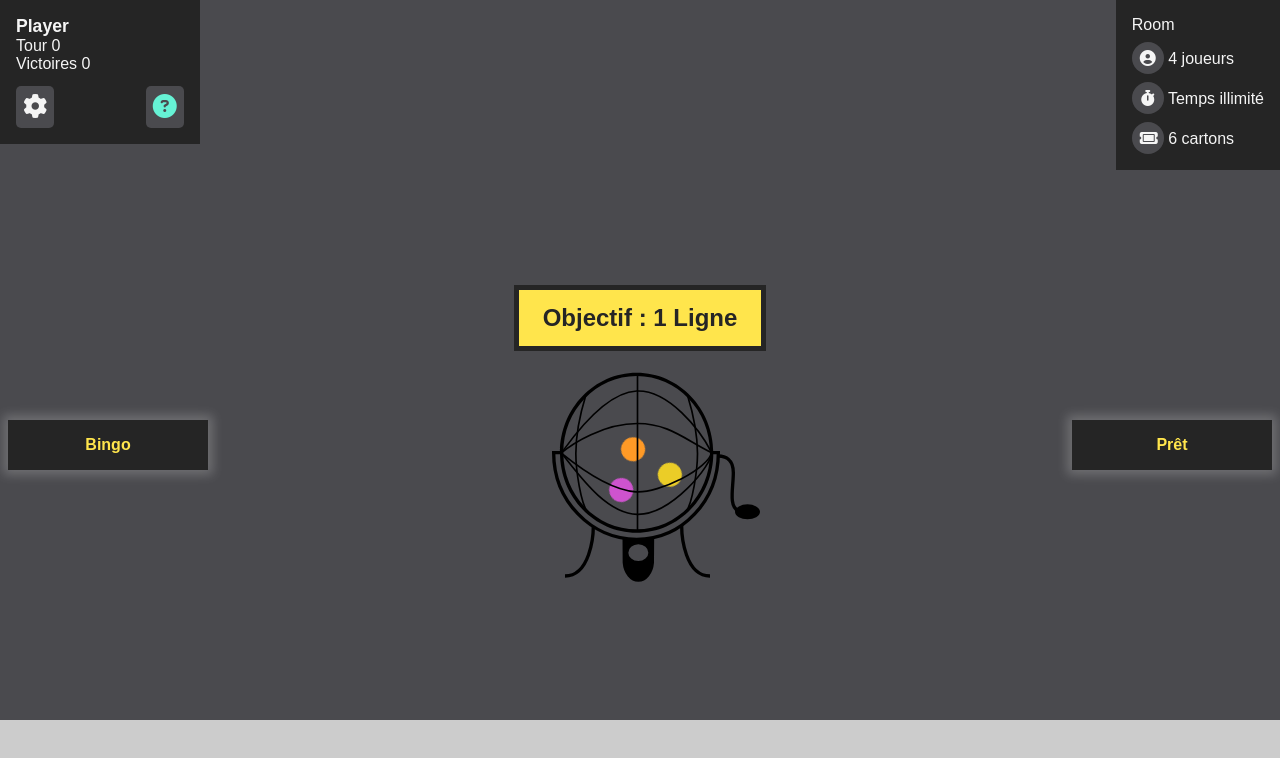
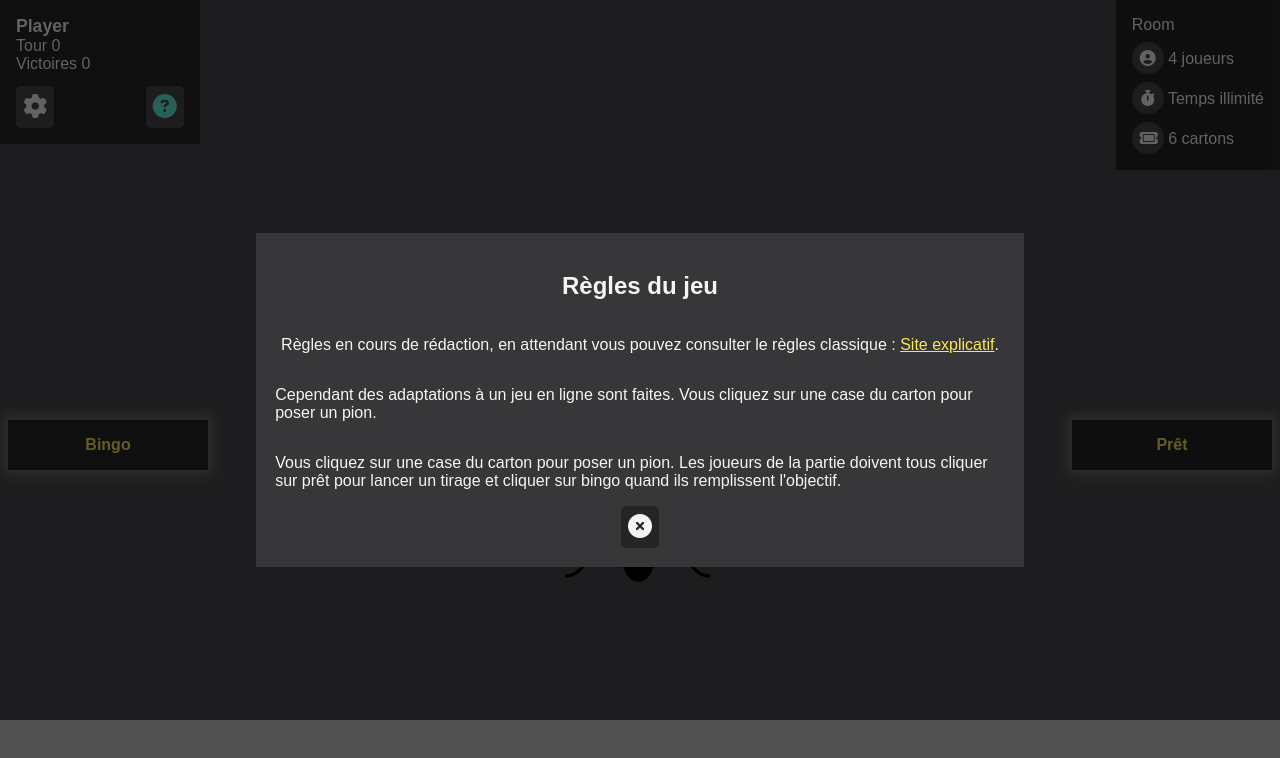
Before and after one commit to TagadaMeli27/loto-entre-amis, a website with bundled scripts: page views/index.html in a window 1280 px wide. Both pictures are taken after a click on the button 164 px from the left and 106 px from the top of the page. Built offline with nearby package versions, Linux system fonts and the light colour scheme; no server answers.

Commit message:
add modal and link to global rules

```diff
--- a/static/css/style.css
+++ b/static/css/style.css
@@ -71,7 +71,7 @@ main.container {
     text-align: center;
     font-weight: bold;
     font-size: 1.3em;
-    background-color: lightgreen;
+    background-color: #66f2d5;
     transform: scale(0);
     z-index: 10;
 }
@@ -401,11 +401,16 @@ section.modal .modal-container {
     justify-content: center;
     align-items: center;
     background-color: #37373a;
+    color: whitesmoke;
     padding: 1.2em;
 }
 
-section.modal .modal-container p {
-    color: whitesmoke;
+section.modal .modal-container a {
+    color: #ffe54c;
+}
+
+section.modal .modal-container a:hover {
+    color: #ffab4c;
 }
 
 section.modal .modal-container .grid-6 {
@@ -418,6 +423,10 @@ section.modal .modal-container .grid-6 {
 section.modal#settings-modal aside {
     width: 100%;
     margin-top: 1em;
+}
+
+section.modal#rules-modal .modal-container {
+    width: 60%;
 }
 
 section.modal .btn-icon {
@@ -516,6 +525,10 @@ section.modal aside {
 }
 
 @media screen and (max-width: 500px) {
+    section.modal#rules-modal .modal-container {
+        width: 95%;
+    }
+
     .middle-line {
         flex-direction: column;
     }
--- a/static/js/script.js
+++ b/static/js/script.js
@@ -247,4 +247,16 @@ window.addEventListener("load", () => {
     for (const color of colors) {
         color.addEventListener("click", switchColorSettings);
     }
+
+    // Rules modal
+    const btn_rules = document.querySelector("#rules");
+    const rules_modal = document.querySelector("#rules-modal");
+    btn_rules.addEventListener("click", () => {
+        rules_modal.classList.add("active-modal");
+    });
+
+    const btn_close_rules = document.querySelector("#close-rules");
+    btn_close_rules.addEventListener("click", () => {
+        rules_modal.classList.remove("active-modal");
+    });
 });
--- a/views/index.html
+++ b/views/index.html
@@ -35,6 +35,15 @@
                 <button class="btn-icon" id="cancel-settings"><i class="fa-solid fa-circle-xmark"></i></button>
                 <button class="btn-icon" id="apply-settings"><i class="fa-solid fa-circle-check"></i></button>
             </aside>
+        </div>
+    </section>
+    <section id="rules-modal" class="modal">
+        <div class="modal-container">
+            <h2>Règles du jeu</h2>
+            <p>Règles en cours de rédaction, en attendant vous pouvez consulter le règles classique : <a href="https://www.regles-de-jeux.com/regle-du-loto/">Site explicatif</a>.</p>
+            <p>Cependant des adaptations à un jeu en ligne sont faites. Vous cliquez sur une case du carton pour poser un pion.</p>
+            <p>Vous cliquez sur une case du carton pour poser un pion. Les joueurs de la partie doivent tous cliquer sur prêt pour lancer un tirage et cliquer sur bingo quand ils remplissent l'objectif.</p>
+            <button class="btn-icon" id="close-rules"><i class="fa-solid fa-circle-xmark"></i></button>
         </div>
     </section>
     <main class="container column">
```
